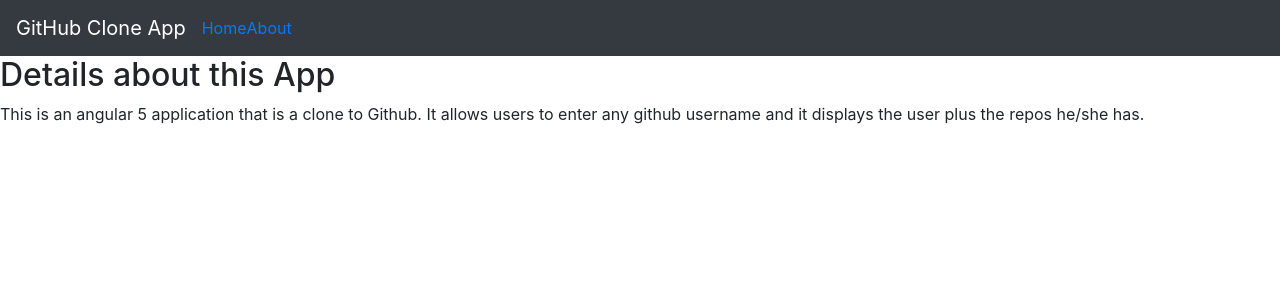
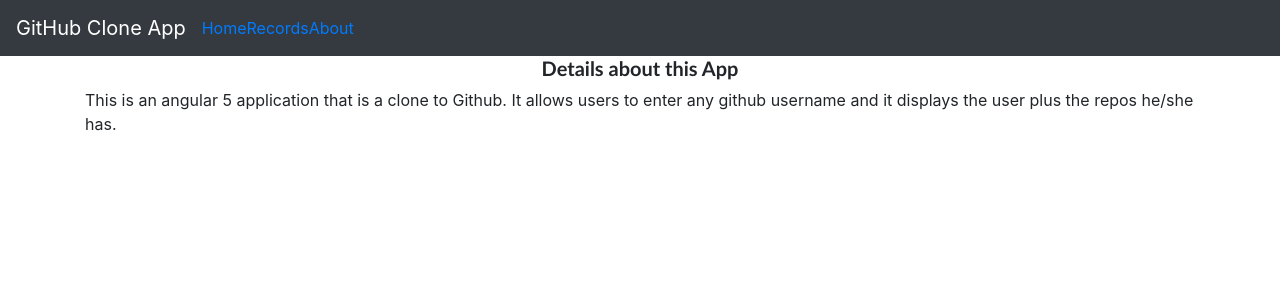
Before and after one commit to Alchemy17/Github-project, an Angular app: page /about in a window 1280 px wide. Shown: the top 300 px of the page. Built offline with nearby package versions, Linux system fonts and the light colour scheme; what @ngx-progressbar/core, @ngx-progressbar/http would draw is missing.

Commit message:
change about page styling.

```diff
--- a/src/app/about/about.component.css
+++ b/src/app/about/about.component.css
@@ -0,0 +1,6 @@
+h2 {
+text-align: center;
+font-family: 'Trebuchet MS', 'Lucida Sans Unicode', 'Lucida Grande', 'Lucida Sans', Arial, sans-serif;
+font-weight: bold;
+font-size: 20px;
+}
--- a/src/app/about/about.component.html
+++ b/src/app/about/about.component.html
@@ -1,4 +1,6 @@
 <h2>Details about this App</h2>
+<div class="container">
 <p>This is an angular 5 application that is a clone to Github. It allows users to
   enter any github username and it displays the user plus the repos he/she has.
 </p>
+</div>
--- a/src/app/app.component.html
+++ b/src/app/app.component.html
@@ -6,10 +6,12 @@
     </button>
     <div class="collapse navbar-collapse" id="navbarNav">
         <ul class="navbar-nav navbar-dark" style="color:white;">
-
-                <li>
-                    <a routerLink='/record' routerLinkActive='active'>Home</a>
-                </li>
+            <li>
+                <a routerLink='/landing-page' routerLinkActive='active'>Home</a>
+            </li>
+            <li>
+                <a routerLink='/record' routerLinkActive='active'>Records</a>
+            </li>
 
                 <li>
                     <a routerLink='/about' routerLinkActive='active'>About</a>
```
